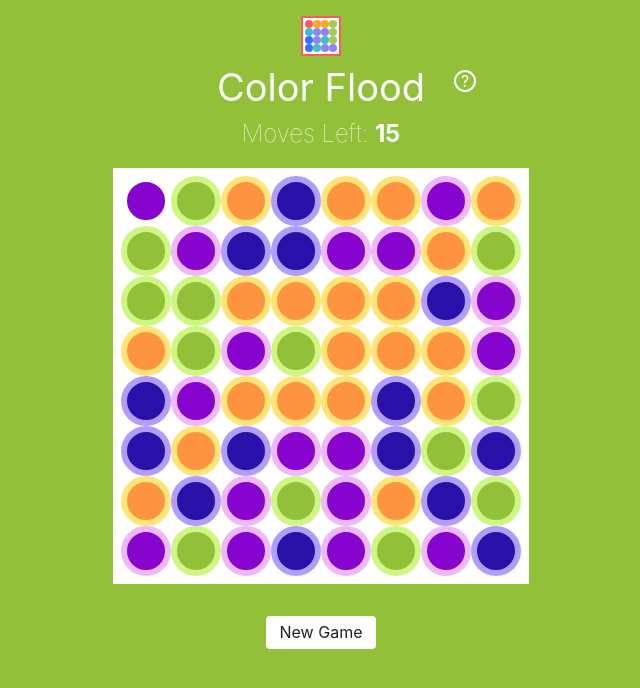
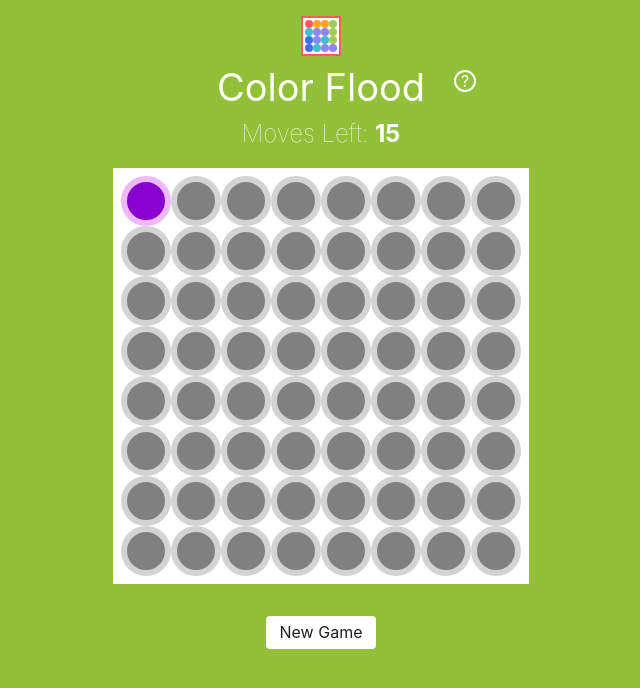
Before and after one commit to beesandtrees/colorGame, a React (Create React App) app: page / in a window 1280 px wide. Shown: the top 688 px of the page, without its empty margins (319-959 px from the left). Built offline with nearby package versions, Linux system fonts and the light colour scheme.

Commit message:
testing funny change

```diff
--- a/src/components/Board/Board.js
+++ b/src/components/Board/Board.js
@@ -46,8 +46,9 @@ export default class Board extends Component {
         let c = grid[i][j][0];
         let active = grid[i][j][1];
 
-        let backgroundColor = colors[c]['background-color'];
-        let borderColor = active ? 'white' : colors[c]['border-color'];
+        // testing new impossible style
+        let backgroundColor = active ? colors[c]['background-color'] : 'gray';
+        let borderColor = active ? colors[c]['border-color'] : 'lightgray';
         //let borderRadius = !active ? '50%' : 0;
 
         if (this.props.game.level > 56) {
```
